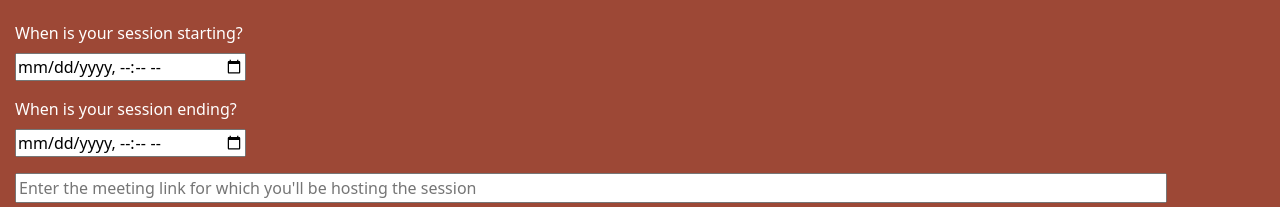
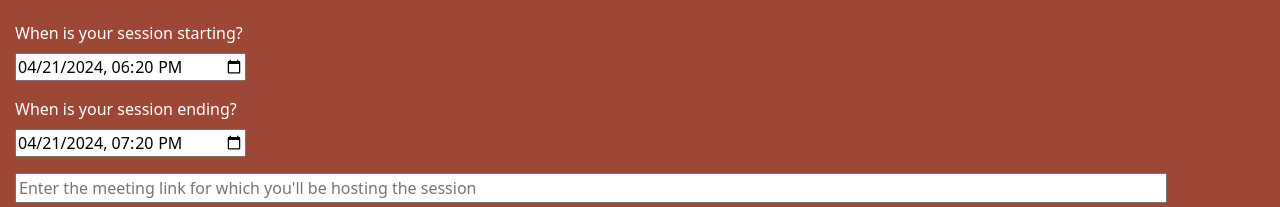
Before and after one commit to dymoy/peer-prep, a React (Vite) app in the folder client/: page /addsession in a window 1280 px wide. Shown: the part 551-758 px from the top of the page. Built offline with nearby package versions, Linux system fonts and the light colour scheme.

Commit message:
Added min attribute to datetime-local input fields.

```diff
--- a/client/src/components/SessionForm.jsx
+++ b/client/src/components/SessionForm.jsx
@@ -7,13 +7,20 @@ import { useState } from 'react';
 import { useMutation } from '@apollo/client';
 import { ADD_SESSION } from '../utils/mutations';
 import Auth from '../utils/auth';
+import dayjs from 'dayjs';
 
 const SessionForm = () => {
+
+    /* Helper function to convert a date to a string that can be parsed by datetime-local input field */
+    const toDateTimeLocal = (date) => {
+        return dayjs(date).format('YYYY-MM-DDTHH:mm');
+    }
+
     const [title, setTitle] = useState('');
     const [unit, setUnit] = useState('');
     const [description, setDescription] = useState('');
-    const [start_date, setStartDate] = useState('');
-    const [end_date, setEndDate] = useState('');
+    const [start_date, setStartDate] = useState(toDateTimeLocal(new Date));
+    const [end_date, setEndDate] = useState(toDateTimeLocal(dayjs(new Date).add('1', 'hour')));
     const [link, setLink] = useState('');
     const [error, setError] = useState('');
     const [addSession, { addSessionError }] = useMutation(ADD_SESSION);
@@ -173,7 +180,8 @@ const SessionForm = () => {
                             required
                             type="datetime-local"
                             name="start_date"
-
+                            min={toDateTimeLocal(Date.now())}
+                            value={start_date}
                             onChange={handleDateChange}
                         />
                     </section>
@@ -184,6 +192,8 @@ const SessionForm = () => {
                             required
                             type="datetime-local"
                             name="end_date"
+                            min={toDateTimeLocal(Date.now())}
+                            value={end_date}
                             onChange={handleDateChange}
                         />
                     </section>
--- a/client/src/components/UpdateSessionForm.jsx
+++ b/client/src/components/UpdateSessionForm.jsx
@@ -6,6 +6,7 @@
 import { useState } from 'react';
 import { useMutation } from '@apollo/client';
 import { UPDATE_SESSION } from '../utils/mutations';
+import dayjs from 'dayjs';
 
 const UpdateSessionForm = ({session}) => {
     const [title, setTitle] = useState(session.title);
@@ -16,6 +17,11 @@ const UpdateSessionForm = ({session}) => {
     const [link, setLink] = useState(session.link);
     const [error, setError] = useState('');
     const [updateSession, { updateSessionError }] = useMutation(UPDATE_SESSION);
+
+    /* Helper function to convert a date to a string that can be parsed by datetime-local input field */
+    const toDateTimeLocal = (date) => {
+        return dayjs(date).format('YYYY-MM-DDTHH:mm');
+    }
 
     /* Update the state based on form input changes */
     const handleInputChange = (event) => {
@@ -163,6 +169,7 @@ const UpdateSessionForm = ({session}) => {
                             type="datetime-local"
                             name="start_date"
                             onChange={handleDateChange}
+                            min={toDateTimeLocal(Date.now())}
                             value={start_date}
                         />
                     </section>
@@ -174,6 +181,7 @@ const UpdateSessionForm = ({session}) => {
                             type="datetime-local"
                             name="end_date"
                             onChange={handleDateChange}
+                            min={toDateTimeLocal(Date.now())}
                             value={end_date}
                         />
                     </section>
```
Also changed, not shown: 1 other file (tests, documents, lock files or other folders).
